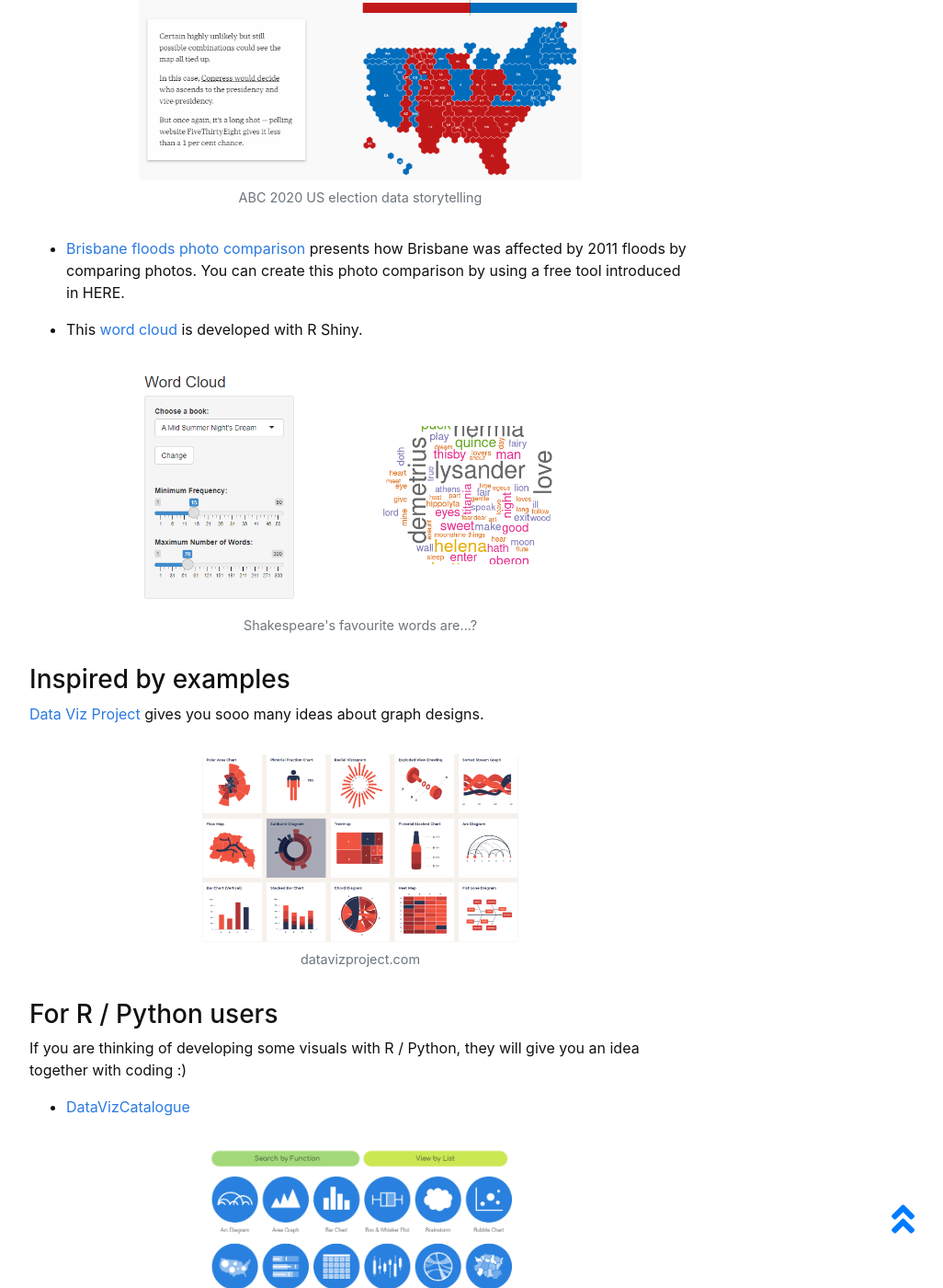
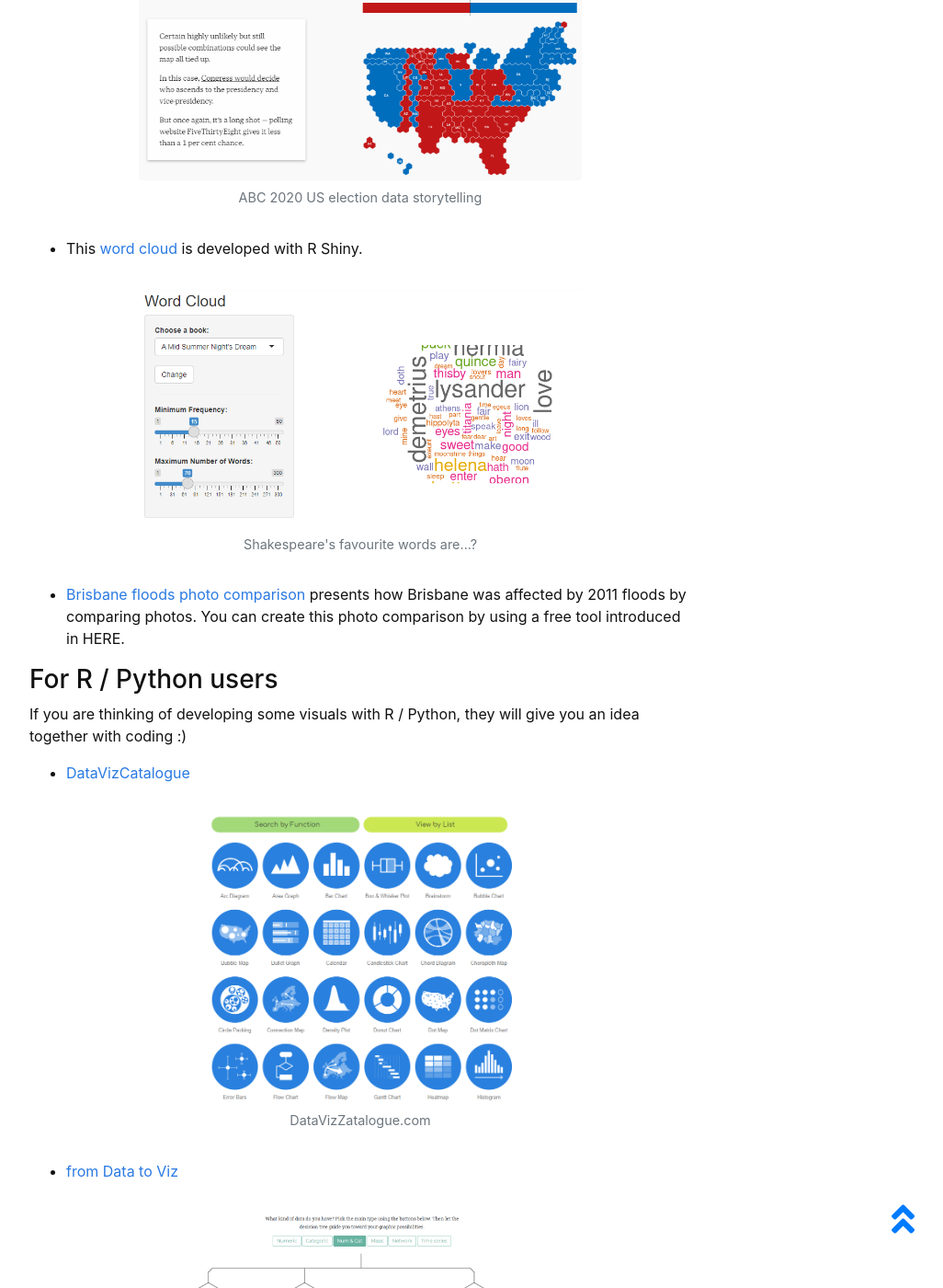
Before and after one commit to masamiy/DataStoryTelling, a Jekyll site: the page built from content/2-Visuals.md, in a window 1280 px wide and 1400 px high, scrolled down 2655 px. Shown: the whole window at 92% size, without its empty margins (248-1274 px from the left). Built offline with Jekyll 4.4.1, drawn with Linux system fonts in a browser that asks for light colours; some of the changed text lies outside the part shown.

Commit message:
Update 2-Visuals.md

```diff
--- a/content/2-Visuals.md
+++ b/content/2-Visuals.md
@@ -23,20 +23,21 @@ We now explore some examples of visualisations. Be aware there are so many possi
 - [ABC 2020 US election story](https://www.abc.net.au/news/2020-11-02/us-election-trump-biden-states-polling/12822296) covers complex stories with data very clear way.
 {% include figure.html img="abc_Election.png" alt="cat" caption="ABC 2020 US election data storytelling" width="70%" %}
 
-- [Brisbane floods photo comparison](http://www.abc.net.au/news/specials/qld-floods/) presents how Brisbane was affected by 2011 floods by comparing photos. You can create this photo comparison by using a free tool introduced in HERE.
-
 - This [word cloud](https://shiny.rstudio.com/gallery/word-cloud.html) is developed with R Shiny.
 {% include figure.html img="Word_Cloud.png" alt="cat" caption="Shakespeare's favourite words are...?" width="70%" %}
 
-### Inspired by examples
-[Data Viz Project](https://datavizproject.com/) gives you sooo many ideas about graph designs.
-{% include figure.html img="Data_Viz_Project.png" alt="DataToViz" caption="datavizproject.com" width="50%" %}
+- [Brisbane floods photo comparison](http://www.abc.net.au/news/specials/qld-floods/) presents how Brisbane was affected by 2011 floods by comparing photos. You can create this photo comparison by using a free tool introduced in HERE.
+
 ### For R / Python users
 If you are thinking of developing some visuals with R / Python, they will give you an idea together with coding :)
 - [DataVizCatalogue](https://datavizcatalogue.com/)
 {% include figure.html img="DataVizCatalogue.png" alt="DataVizCatalogue" caption="DataVizZatalogue.com" width="50%" %}
 - [from Data to Viz](https://www.data-to-viz.com/)
 {% include figure.html img="DataToViz.png" alt="DataToViz" caption="dada-to-viz.com" width="60%" %}
+
+### Inspired by examples
+[Data Viz Project](https://datavizproject.com/) gives you sooo many ideas about graph designs.
+{% include figure.html img="Data_Viz_Project.png" alt="DataToViz" caption="datavizproject.com" width="50%" %}
 
 ## Make sure your point can be seen
 There are amazing and pretty looking visualisations, but, some visualisations may not be so clear that viewers can be confused and get lost.
```
